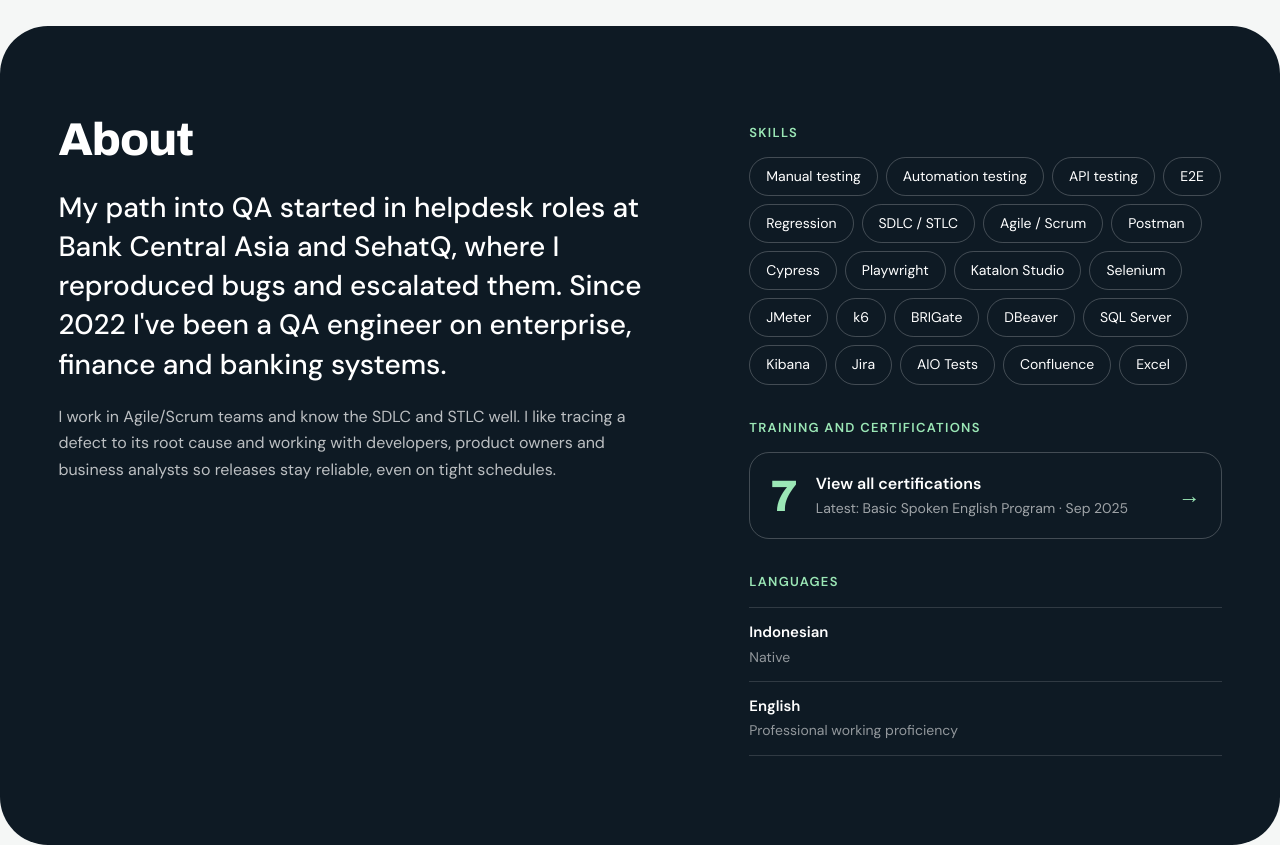
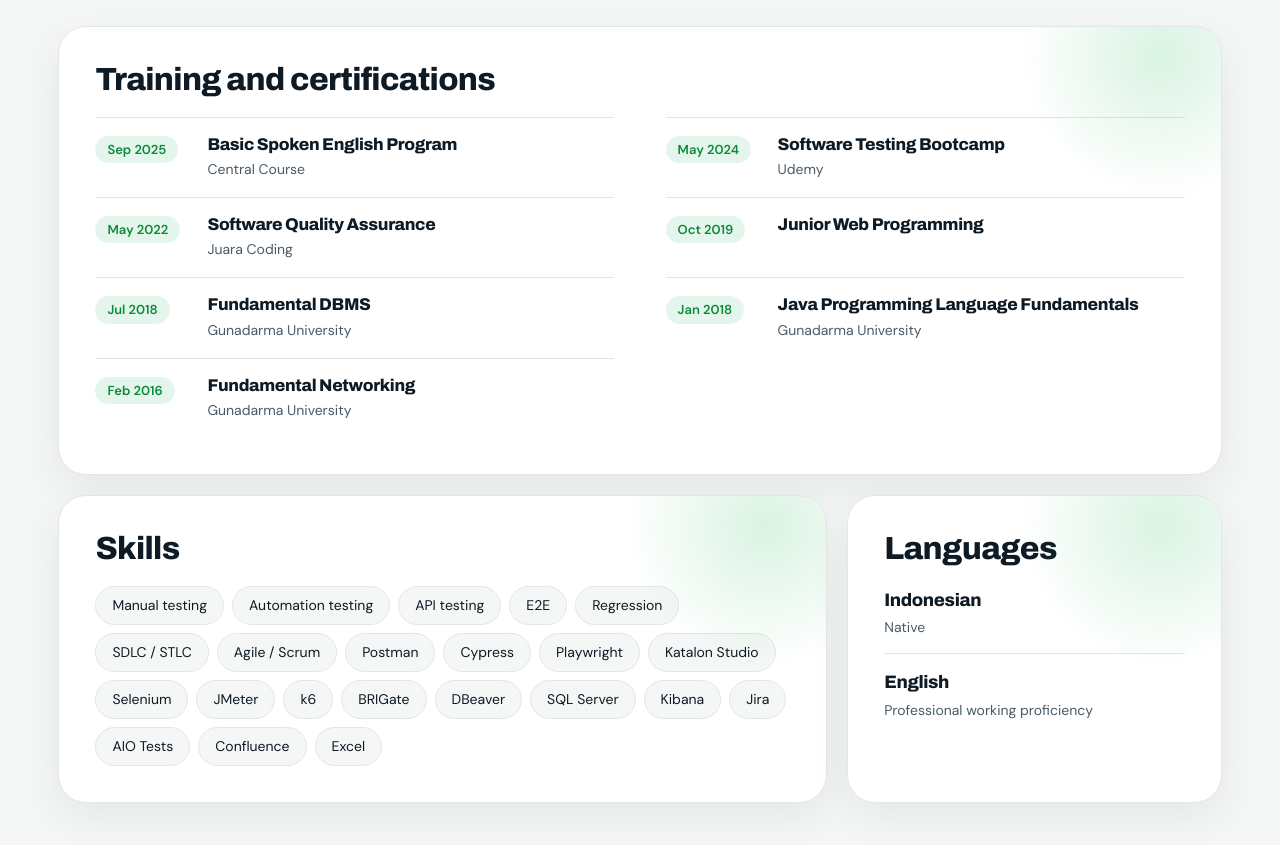
Before and after one commit to hermansyah8/Portofolio, a plain HTML site: page index.html in a window 1280 px wide. Shown: the part 2940-3785 px from the top of the page. Drawn offline with Linux system fonts and the light colour scheme.

Commit message:
Single page: move certificates, skills and languages into own cards
- Remove certificates.html; the site is one page again
- New card grid below Education: training and certifications (full
  width), then skills and languages as separate cards in one row
- About keeps only the bio text
- app.js serves a single page; unused page-specific strings removed

Co-Authored-By: Claude Sonnet 5.5 <noreply@anthropic.com>

```diff
--- a/app.js
+++ b/app.js
@@ -1,8 +1,6 @@
-// Renders the pages from data.js, handles the EN / ID switch and the small animations.
-// Two pages share this file: index.html (data-page="home") and certificates.html (data-page="certs").
+// Renders the page from data.js, handles the EN / ID switch and the small animations.
 (() => {
   const D = PORTFOLIO;
-  const page = document.body.dataset.page || "home";
   const $ = (s, r = document) => r.querySelector(s);
   const $$ = (s, r = document) => [...r.querySelectorAll(s)];
   const el = (tag, cls, text) => {
@@ -32,7 +30,6 @@
     return (n.getFullYear() - y) * 12 + (n.getMonth() + 1 - m);
   };
   const yearRange = ([a, b]) => (a === b ? `${a}` : `${a} – ${b ?? ui("now")}`);
-  const certsNewestFirst = () => [...D.certs].sort((a, b) => b.date.localeCompare(a.date));
 
   // ---------- fade-in on scroll ----------
   const io = new IntersectionObserver(
@@ -47,8 +44,8 @@
   );
   const observe = () => $$(".reveal:not(.in)").forEach((n) => io.observe(n));
 
-  // ---------- renderers: both pages ----------
-  function renderCommon() {
+  // ---------- renderers ----------
+  function renderStatic() {
     $$("[data-t]").forEach((n) => (n.textContent = ui(n.dataset.t)));
     $$("[data-bind]").forEach((n) => (n.textContent = D.person[n.dataset.bind]));
 
@@ -61,15 +58,8 @@
       github: p.github
     };
     $$("[data-link]").forEach((a) => (a.href = links[a.dataset.link]));
+    $("#mail-text").textContent = p.email;
 
-    document.documentElement.lang = lang;
-    $$(".lang button").forEach((b) => b.setAttribute("aria-pressed", String(b.dataset.lang === lang)));
-  }
-
-  // ---------- renderers: home page ----------
-  function renderHome() {
-    const p = D.person;
-    $("#mail-text").textContent = p.email;
     $("#h1").replaceChildren(`${ui("hi")} `, el("em", null, p.nick));
     $("#role").textContent = t(p.role);
     $("#lead").textContent = t(p.lead);
@@ -81,10 +71,8 @@
     $("#stat-companies").textContent = new Set(D.experience.map((x) => x.company)).size;
     $("#stat-tools").textContent = D.tools.length;
 
-    // card that links to the certificates page
-    const [latest] = certsNewestFirst();
-    $("#cert-count").textContent = D.certs.length;
-    $("#cert-latest").textContent = `${ui("certs.latest")}: ${latest.name} · ${fmtMonth(latest.date)}`;
+    document.documentElement.lang = lang;
+    $$(".lang button").forEach((b) => b.setAttribute("aria-pressed", String(b.dataset.lang === lang)));
   }
 
   function renderProjects() {
@@ -122,9 +110,27 @@
     });
   }
 
+  // training and certifications, newest first
+  function renderCerts() {
+    const box = $("#cert-list");
+    box.replaceChildren();
+    [...D.certs]
+      .sort((a, b) => b.date.localeCompare(a.date))
+      .forEach((c, i) => {
+        const li = el("li", "cert-row");
+        li.style.setProperty("--i", i);
+        const info = el("div");
+        info.append(el("h3", null, c.name));
+        if (c.issuer) info.append(el("p", null, c.issuer));
+        li.append(el("span", "cert-date", fmtMonth(c.date)), info);
+        box.append(li);
+      });
+  }
+
   function renderLists() {
     renderSteps("#exp-list", D.experience, (x) => ({ title: x.role, where: x.company, desc: t(x.desc) }));
     renderSteps("#edu-list", D.education, (x) => ({ title: t(x.title), where: x.school, desc: t(x.desc) }));
+    renderCerts();
 
     $("#skills").replaceChildren(
       ...D.skills.map((s, i) => {
@@ -135,36 +141,19 @@
     );
 
     $("#langs").replaceChildren(
-      ...D.languages.map((l) => {
+      ...D.languages.map((l, i) => {
         const li = el("li");
+        li.style.setProperty("--i", D.skills.length + i); // pops in after the skills
         li.append(el("strong", null, t(l.name)), el("span", null, t(l.level)));
         return li;
       })
     );
   }
 
-  // ---------- renderers: certificates page ----------
-  function renderCertPage() {
-    const box = $("#cert-list");
-    box.replaceChildren();
-    certsNewestFirst().forEach((c, i) => {
-      const card = el("article", "cert-item reveal");
-      card.style.setProperty("--i", i % 3);
-      card.append(el("span", "cert-date", fmtMonth(c.date)), el("h3", null, c.name));
-      if (c.issuer) card.append(el("p", null, c.issuer));
-      box.append(card);
-    });
-  }
-
   function renderAll() {
-    renderCommon();
-    if (page === "home") {
-      renderHome();
-      renderProjects();
-      renderLists();
-    } else {
-      renderCertPage();
-    }
+    renderStatic();
+    renderProjects();
+    renderLists();
     observe();
   }
 
--- a/data.js
+++ b/data.js
@@ -167,8 +167,6 @@ const PORTFOLIO = {
       "about.title": "About", "about.skills": "Skills", "about.certs": "Training and certifications", "about.langs": "Languages",
       "ct.title": "Get in touch", "ct.sub": "Feel free to reach out by email or WhatsApp.",
       "present": "Present", "now": "now",
-      "certs.cta": "View all certifications", "certs.latest": "Latest", "certs.sub": "Courses and certificates, newest first.",
-      "back": "← Back to home",
       "ft.top": "Back to top ↑"
     },
     id: {
@@ -181,8 +179,6 @@ const PORTFOLIO = {
       "about.title": "Tentang", "about.skills": "Keahlian", "about.certs": "Pelatihan dan sertifikasi", "about.langs": "Bahasa",
       "ct.title": "Hubungi saya", "ct.sub": "Silakan hubungi saya lewat email atau WhatsApp.",
       "present": "Sekarang", "now": "sekarang",
-      "certs.cta": "Lihat semua sertifikasi", "certs.latest": "Terbaru", "certs.sub": "Kursus dan sertifikat, dari yang terbaru.",
-      "back": "← Kembali ke beranda",
       "ft.top": "Kembali ke atas ↑"
     }
   }
--- a/index.html
+++ b/index.html
@@ -85,35 +85,34 @@
       </section>
     </div>
 
+    <!-- SKILLS, LANGUAGES, CERTIFICATIONS: separate cards in one grid -->
+    <section class="section wrap" id="toolkit">
+      <div class="panels">
+        <div class="panel panel-certs reveal" id="certifications">
+          <h2 data-t="about.certs">Training and certifications</h2>
+          <ul class="cert-list" id="cert-list"></ul>
+        </div>
+        <div class="panel panel-skills reveal">
+          <h2 data-t="about.skills">Skills</h2>
+          <ul class="chips" id="skills"></ul>
+        </div>
+        <div class="panel panel-langs reveal" style="--i:1">
+          <h2 data-t="about.langs">Languages</h2>
+          <ul class="lang-list" id="langs"></ul>
+        </div>
+      </div>
+    </section>
+
     <!-- ABOUT -->
     <section class="about-band" id="about">
       <div class="wrap about">
         <div class="reveal">
           <h2 data-t="about.title">About</h2>
           <p class="big" id="about1"></p>
-          <p id="about2"></p>
         </div>
 
-        <div class="about-side reveal">
-          <div class="block">
-            <h4 data-t="about.skills">Skills</h4>
-            <ul class="chips" id="skills"></ul>
-          </div>
-          <div class="block">
-            <h4 data-t="about.certs">Training and certifications</h4>
-            <a href="certificates.html" class="cert-card">
-              <span class="cert-count" id="cert-count">7</span>
-              <span class="cert-text">
-                <strong data-t="certs.cta">View all certifications</strong>
-                <span id="cert-latest"></span>
-              </span>
-              <span class="cert-arrow" aria-hidden="true">→</span>
-            </a>
-          </div>
-          <div class="block">
-            <h4 data-t="about.langs">Languages</h4>
-            <ul class="certs" id="langs"></ul>
-          </div>
+        <div class="reveal" style="--i:1">
+          <p class="about-more" id="about2"></p>
         </div>
       </div>
     </section>
--- a/style.css
+++ b/style.css
@@ -147,15 +147,14 @@ h1 em { display: block; font-style: normal; color: var(--mint); }
 .about h2 { margin-bottom: 24px; }
 .about .big { font-size: clamp(20px, 2.4vw, 28px); line-height: 1.4; font-weight: 500; color: #fff; margin-bottom: 20px; }
 .about p { color: rgba(255, 255, 255, .72); }
-.block + .block { margin-top: 32px; }
-.block h4 { font-size: 13px; font-weight: 600; text-transform: uppercase; letter-spacing: .1em; color: var(--mint); margin: 6px 0 14px; }
+.about-more { margin: 0; padding-top: clamp(40px, 5vw, 72px); font-size: clamp(17px, 1.8vw, 20px); line-height: 1.65; }
 .chips { display: flex; flex-wrap: wrap; gap: 8px; }
-.chips li { font-size: 14px; padding: 7px 16px; border-radius: 999px; border: 1.5px solid rgba(255, 255, 255, .22); transition: background .2s, border-color .2s; }
-.chips li:hover { background: var(--green); border-color: var(--green); }
-.certs li { display: flex; flex-direction: column; gap: 1px; padding: 12px 0; border-bottom: 1px solid rgba(255, 255, 255, .14); font-size: 15px; }
-.certs li:first-child { border-top: 1px solid rgba(255, 255, 255, .14); }
-.certs strong { font-weight: 600; }
-.certs span { color: rgba(255, 255, 255, .55); font-size: 14px; }
+.chips li { font-size: 14px; padding: 7px 16px; border-radius: 999px; border: 1.5px solid var(--line); background: var(--bg); transition: background .2s, border-color .2s, color .2s; }
+.chips li:hover { background: var(--green); border-color: var(--green); color: #fff; }
+.lang-list li { display: flex; flex-direction: column; gap: 1px; padding: 14px 0; border-top: 1px solid var(--line); }
+.lang-list li:first-child { padding-top: 0; border-top: 0; }
+.lang-list strong { font-family: var(--display); font-stretch: 125%; font-weight: 800; font-size: 18px; letter-spacing: -.02em; }
+.lang-list span { color: var(--ink-2); font-size: 14px; }
 
 /* contact: deep green card */
 .cta {
@@ -256,56 +255,37 @@ h1 em {
 .step.reveal.in { animation-name: slideIn; }
 .step.now::before { animation: ring 2s ease-out infinite; }
 
-.about-side.in .chips li { animation: popIn .45s cubic-bezier(.2, .9, .3, 1.3) backwards; animation-delay: calc(var(--i, 0) * 28ms + .15s); }
+.panel.in .chips li { animation: popIn .45s cubic-bezier(.2, .9, .3, 1.3) backwards; animation-delay: calc(var(--i, 0) * 28ms + .15s); }
 
 .cta::after { animation: drift 12s ease-in-out infinite alternate; }
 
-/* ---------- certificates page + the link card in About ---------- */
-.cert-card {
-  display: flex; align-items: center; gap: 18px; padding: 18px 20px;
-  border: 1.5px solid rgba(255, 255, 255, .22); border-radius: 20px; transition: background .2s, border-color .2s, transform .2s;
+/* ---------- skills, languages and certifications: separate cards in one grid ---------- */
+.panels { display: grid; grid-template-columns: repeat(3, 1fr); gap: 20px; }
+.panel-skills { grid-column: span 2; }
+.panel-certs { grid-column: 1 / -1; }
+.panel {
+  position: relative; overflow: hidden; background: var(--paper); border: 1px solid var(--line); border-radius: var(--radius);
+  box-shadow: 0 14px 40px rgba(14, 26, 36, .07); padding: clamp(22px, 3vw, 36px);
 }
-.cert-card:hover { background: rgba(255, 255, 255, .08); border-color: var(--green); transform: translateY(-2px); }
-.cert-count { font-family: var(--display); font-stretch: 125%; font-weight: 800; font-size: 44px; line-height: 1; color: var(--mint); }
-.cert-text { display: flex; flex-direction: column; flex: 1; min-width: 0; }
-.cert-text strong { font-weight: 600; }
-.cert-text span { color: rgba(255, 255, 255, .6); font-size: 14px; }
-.cert-arrow { font-size: 22px; color: var(--mint); transition: transform .2s; }
-.cert-card:hover .cert-arrow { transform: translateX(5px); }
-
-.page-hero {
-  position: relative; overflow: hidden; color: #fff;
-  background: linear-gradient(135deg, var(--forest) 0%, var(--forest-2) 55%, var(--navy) 100%);
-  border-radius: 0 0 48px 48px; padding: clamp(36px, 5vw, 64px) 0 clamp(72px, 8vw, 104px);
+.panel::after {
+  content: ""; position: absolute; right: -80px; top: -110px; width: 280px; height: 280px; border-radius: 50%; pointer-events: none;
+  background: radial-gradient(closest-side, rgba(18, 179, 74, .16), transparent);
 }
-.page-hero::before {
-  content: ""; position: absolute; width: 480px; height: 480px; right: -140px; top: -220px; border-radius: 50%; pointer-events: none;
-  background: radial-gradient(closest-side, rgba(18, 179, 74, .45), transparent); animation: drift 16s ease-in-out infinite alternate;
+.panel h2 { position: relative; margin-bottom: 20px; font-size: clamp(22px, 2.6vw, 32px); }
+.panel .chips, .panel .lang-list { position: relative; }
+.cert-list { position: relative; display: grid; grid-template-columns: repeat(2, 1fr); column-gap: clamp(24px, 4vw, 56px); }
+.cert-row { display: grid; grid-template-columns: 96px 1fr; gap: 16px; align-items: start; padding: 16px 0; border-top: 1px solid var(--line); }
+.panel-certs.in .cert-row { animation: fadeUp .5s cubic-bezier(.2, .7, .2, 1) backwards; animation-delay: calc(var(--i, 0) * 70ms + .15s); }
+.cert-date { justify-self: start; margin-top: 2px; white-space: nowrap; font-size: 13px; font-weight: 600; color: var(--green-dark); background: var(--green-soft); padding: 3px 12px; border-radius: 999px; }
+.cert-row h3 { font-size: 17px; line-height: 1.25; }
+.cert-row p { margin: 3px 0 0; color: var(--ink-2); font-size: 14px; }
+@media (max-width: 860px) {
+  .cert-list { grid-template-columns: 1fr; }
+  .panels { grid-template-columns: 1fr; }
+  .panel-skills, .panel-certs { grid-column: auto; }
+  .about-more { padding-top: 0; }
 }
-.page-hero .wrap { position: relative; }
-.back {
-  display: inline-flex; align-items: center; padding: 7px 16px; margin-bottom: 26px; border-radius: 999px;
-  background: rgba(255, 255, 255, .12); font-size: 14px; font-weight: 600; transition: background .2s, transform .2s;
+@media (max-width: 640px) {
+  .panel { border-radius: 22px; }
+  .cert-row { grid-template-columns: 1fr; gap: 6px; }
 }
-.back:hover { background: rgba(255, 255, 255, .22); transform: translateX(-3px); }
-.page-hero h1 { font-size: clamp(32px, 5vw, 64px); margin-bottom: 14px; }
-.page-hero p { color: rgba(255, 255, 255, .8); font-size: 18px; margin: 0; max-width: 560px; }
-
-.cert-page { position: relative; z-index: 2; margin-top: -48px; }
-.cert-grid { display: grid; grid-template-columns: repeat(3, 1fr); gap: 20px; }
-.cert-item {
-  background: var(--paper); border: 1px solid var(--line); border-radius: 24px; padding: 24px;
-  display: flex; flex-direction: column; box-shadow: 0 14px 40px rgba(14, 26, 36, .07); transition: transform .25s, box-shadow .25s;
-}
-.cert-item:hover { transform: translateY(-4px); box-shadow: 0 20px 44px rgba(14, 26, 36, .13); }
-.cert-date { align-self: flex-start; font-size: 13px; font-weight: 600; color: var(--green-dark); background: var(--green-soft); padding: 3px 12px; border-radius: 999px; margin-bottom: 14px; }
-.cert-item h3 { font-size: 19px; line-height: 1.25; margin-bottom: 6px; }
-.cert-item p { margin: 0; color: var(--ink-2); font-size: 15px; }
-
-@media (max-width: 1000px) { .cert-grid { grid-template-columns: repeat(2, 1fr); } }
-@media (max-width: 640px) {
-  .cert-grid { grid-template-columns: 1fr; gap: 14px; }
-  .cert-item { padding: 20px; }
-  .page-hero { border-radius: 0 0 32px 32px; }
-  .cert-count { font-size: 36px; }
-}
```
Also changed, not shown: certificates.html (deleted, +0 -59 lines), 1 other file.
